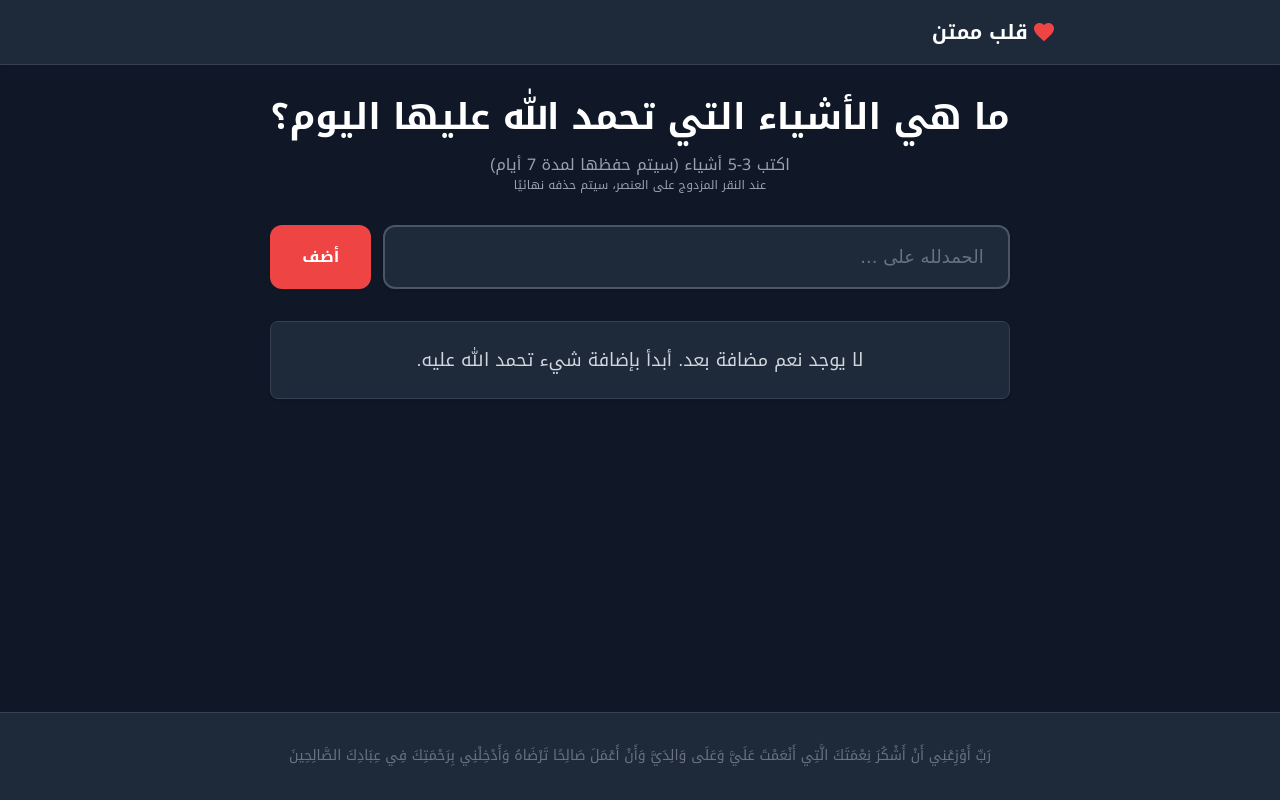
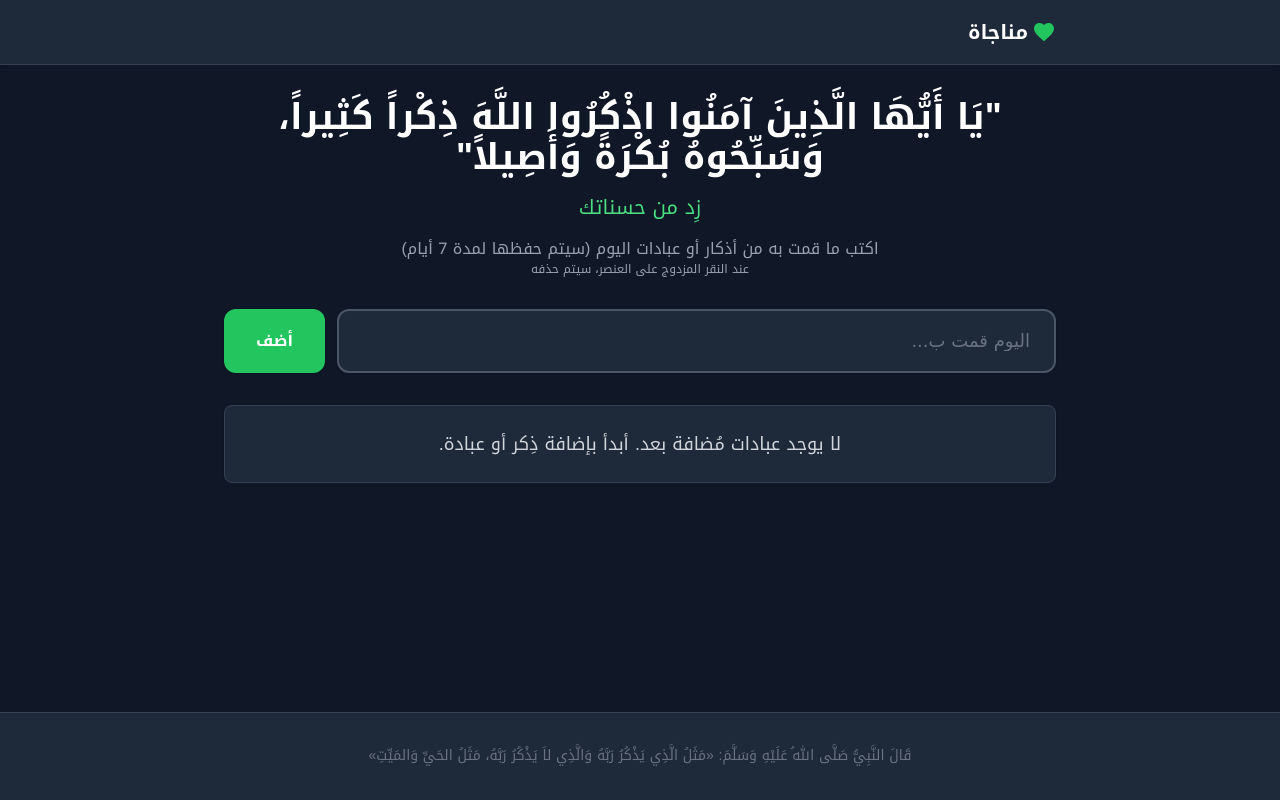
Before and after one commit to edriso/munajaa, a website: page index.html in a window 1280 px wide. Drawn offline with Linux system fonts and the light colour scheme; a web font is replaced by a local one.

Commit message:
Revise application content and styling to focus on prayer and remembrance; update meta tags, headings, and button labels for improved user experience and localization

```diff
--- a/index.html
+++ b/index.html
@@ -3,9 +3,9 @@
 <head>
     <meta charset="UTF-8">
     <meta name="viewport" content="width=device-width, initial-scale=1.0">
-    <meta name="description" content="تطبيق بسيط لمساعدتك في ممارسة الامتنان من خلال كتابة ما تشكر الله عليه كل يوم.">
-    <meta name="keywords" content="امتنان, نعم يومية, مذكرات الامتنان, ممارسة الامتنان, قائمة الامتنان, تطبيق الامتنان">
-    <title>قلب ممتن</title>
+    <meta name="description" content="تطبيق بسيط لمساعدتك في ممارسة المناجاة والذكر والدعاء وزيادة الحسنات.">
+    <meta name="keywords" content="مناجاة, ذكر, دعاء, استغفار, حسنات, صلاة, عبادة">
+    <title>مناجاة</title>
     <link rel="icon" type="image/svg+xml" href="src/assets/heart-logo.svg"/>
     <!-- Fonts -->
     <link rel="preconnect" href="https://fonts.googleapis.com">
@@ -20,12 +20,13 @@
             <!-- Logo/Title -->
             <div class="flex items-center gap-1 space-x-2 rtl:space-x-reverse">
                 <span class="w-6 h-6 text-primary-500 m-0 heart-pulse">
+                    <!-- 🌿 -->
                     <svg class="w-full h-full" fill="currentColor" viewBox="0 0 24 24">
                         <path d="M12 21.35l-1.45-1.32C5.4 15.36 2 12.28 2 8.5 2 5.42 4.42 3 7.5 3c1.74 0 3.41.81 4.5 2.09C13.09 3.81 14.76 3 16.5 3 19.58 3 22 5.42 22 8.5c0 3.78-3.4 6.86-8.55 11.54L12 21.35z"/>
                     </svg>
                 </span>
                 <h1 class="text-xl font-bold text-white">
-                    قلب ممتن
+                    مناجاة
                 </h1>
             </div>
         </div>
@@ -34,13 +35,16 @@
     <main class="flex-1 max-w-4xl mx-auto px-4 sm:px-6 lg:px-8 py-8">
         <div class="mb-8 text-center">
             <h2 class="text-2xl sm:text-3xl lg:text-4xl font-bold text-white mb-4">
-                ما هي الأشياء التي تحمد الله عليها اليوم؟
+                "يَا أَيُّهَا الَّذِينَ آمَنُوا اذْكُرُوا اللَّهَ ذِكْراً كَثِيراً، وَسَبِّحُوهُ بُكْرَةً وَأَصِيلاً"
             </h2>
+            <p class="text-lg sm:text-xl text-primary-400 mb-4">
+                زِد من حسناتك
+            </p>
             <p class="text-xs sm:text-sm lg:text-base text-gray-400">
-                اكتب 3-5 أشياء (سيتم حفظها لمدة 7 أيام)
+                اكتب ما قمت به من أذكار أو عبادات اليوم (سيتم حفظها لمدة 7 أيام)
             </p>
             <p class="text-xs text-gray-400">
-                عند النقر المزدوج على العنصر، سيتم حذفه نهائيًا
+                عند النقر المزدوج على العنصر، سيتم حذفه
             </p>
         </div>
 
@@ -49,32 +53,30 @@
                 type="text"
                 id="gratitudeInput"
                 class="font-text-handwriting flex-1 px-4 sm:px-6 py-3 sm:py-4 text-base sm:text-lg border-2 border-gray-600 rounded-xl bg-gray-800 text-white placeholder-gray-500 focus:outline-none focus:ring-4 focus:ring-primary-500/20 focus:border-primary-500 shadow-sm hover:shadow-md transition-all duration-300 ease-in-out"
-                placeholder="الحمدلله على ..."
-                aria-label="حقل إدخال الامتنان"
+                placeholder="اليوم قمت ب..."
+                aria-label="حقل إدخال الذِكر"
                 aria-describedby="gratitude-description"
             />
             <button
                 id="addGratitudeBtn"
                 class="px-6 sm:px-8 py-3 sm:py-4 text-sm sm:text-base bg-primary-500 hover:bg-primary-600 text-white font-semibold rounded-xl shadow-sm hover:shadow-md transition-all duration-300 ease-in-out focus:outline-none focus:ring-4 focus:ring-primary-500/20 cursor-pointer"
-                aria-label="إضافة امتنان"
+                aria-label="إضافة ذِكر"
                 type="button"
             >
                 أضف
             </button>
         </div>
 
-        <ul id="gratitudeList" class="font-text-handwriting text-gray-300 flex gap-4 flex-wrap justify-center bg-gray-800 rounded-lg shadow-sm border border-gray-700 p-4 sm:p-6" role="list" aria-label="قائمة الامتنان">
+        <ul id="gratitudeList" class="font-text-handwriting text-gray-300 flex gap-4 flex-wrap justify-center bg-gray-800 rounded-lg shadow-sm border border-gray-700 p-4 sm:p-6" role="list" aria-label="قائمة الأدعية">
             <!-- Content will be dynamically added here -->
-            <li class="font-text-body text-base sm:text-lg">
-                لا يوجد نعم مضافة بعد. أبدأ بإضافة شيء تحمد الله عليه.
-            </li>
         </ul>
     </main>
 
     <footer class="bg-gray-800 border-t border-gray-700 mt-auto">
         <div class="max-w-4xl mx-auto px-4 sm:px-6 lg:px-8 py-8 text-center">
             <p class="text-sm text-gray-500 leading-relaxed before:content-['"'] after:content-['"']">
-                رَبِّ أَوْزِعْنِي أَنْ أَشْكُرَ نِعْمَتَكَ الَّتِي أَنْعَمْتَ عَلَيَّ وَعَلَى وَالِدَيَّ وَأَنْ أَعْمَلَ صَالِحًا تَرْضَاهُ وَأَدْخِلْنِي بِرَحْمَتِكَ فِي عِبَادِكَ الصَّالِحِينَ
+                قَالَ النَّبِيُّ صَلَّى اللهُ عَلَيْهِ وَسَلَّمَ:
+                «مَثَلُ الَّذِي يَذْكُرُ رَبَّهُ وَالَّذِي لاَ يَذْكُرُ رَبَّهُ، مَثَلُ الحَيِّ وَالمَيِّتِ»
             </p>
         </div>
     </footer>
--- a/src/css/input.css
+++ b/src/css/input.css
@@ -7,7 +7,9 @@
     --font-text-body: var(--font-arabic);
     --font-text-handwriting: var(--font-handwriting);
 
-    --color-primary-500: #ef4444;
+    --color-primary-400: #4ade80;
+    --color-primary-500: #22c55e;
+    --color-primary-600: #16a34a;
 }
 
 .heart-pulse {
--- a/src/js/app.js
+++ b/src/js/app.js
@@ -60,8 +60,8 @@ class App {
         });
 
         if(allEntries.length === 0) {
-            const emptyListText = "لا يوجد نعم مضافة بعد. أبدأ بإضافة شيء تحمد الله عليه.";
-            this.gratitudeList.innerHTML = `<li class="font-text-body text-lg">${emptyListText}</li>`;
+            const emptyListText = "لا يوجد عبادات مُضافة بعد. أبدأ بإضافة ذِكر أو عبادة.";
+            this.gratitudeList.innerHTML = `<li class="font-text-body text-base sm:text-lg">${emptyListText}</li>`;
             return;
         }
 
```
Also changed, not shown: README.md, src/assets/heart-logo.svg, src/css/output.css.
